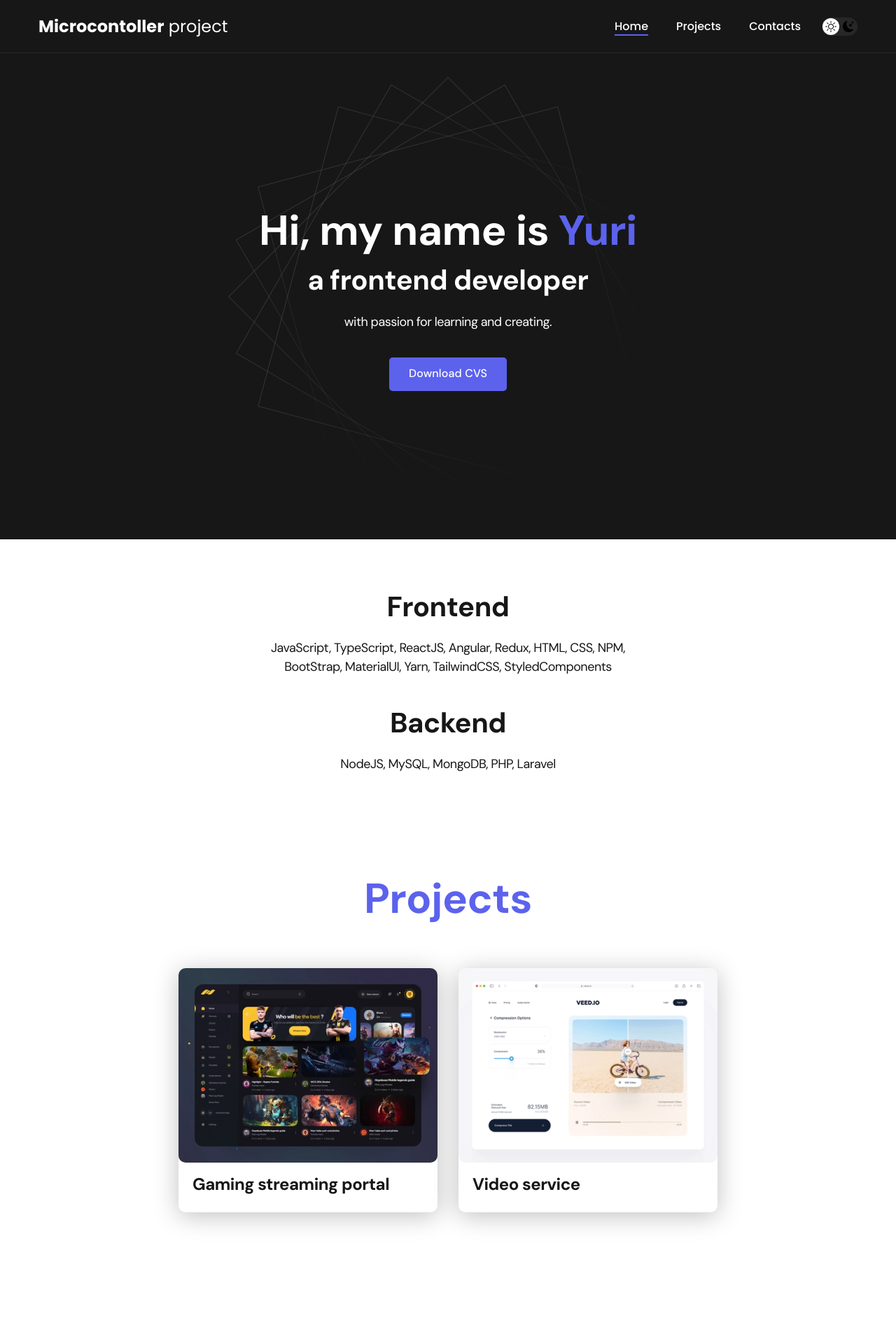
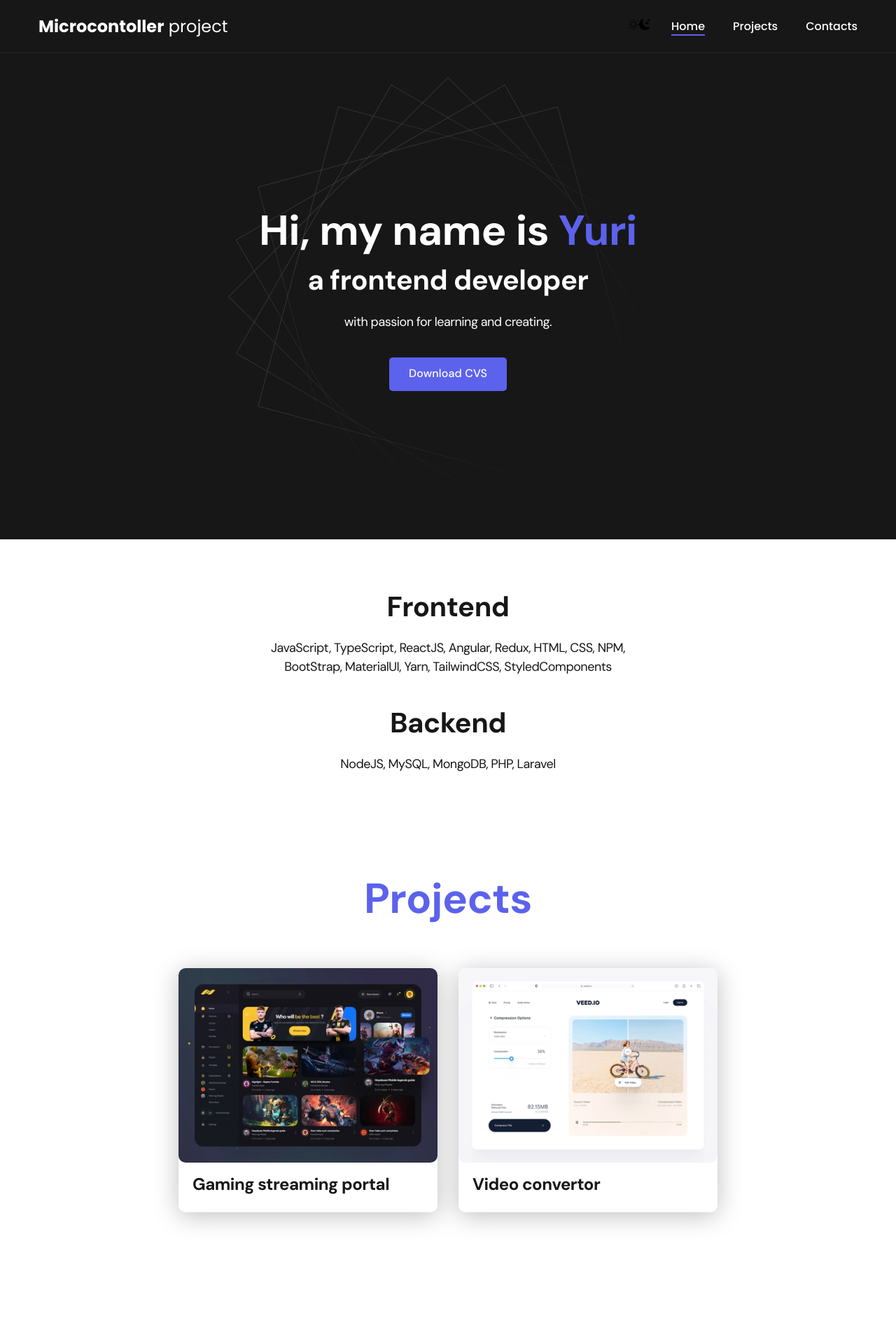
Before and after one commit to Kematin/School-Project, a React (Vite) app in the folder site/: page /projects in a window 1280 px wide. Shown: the top 1887 px of the page at 70% size. Built offline with nearby package versions, Linux system fonts and the light colour scheme.

Commit message:
create helper module, add more logic

```diff
--- /dev/null
+++ b/site/src/components/Project/Project.jsx
@@ -0,0 +1,15 @@
+// styles
+import styles from "./Project.module.css";
+
+function Project({ imageUrl, title }) {
+  return (
+    <li className={styles.project}>
+      <a href="./project-page.html">
+        <img src={imageUrl} alt={title} className={styles.project__img} />
+        <h3 className={styles.project__title}>{title}</h3>
+      </a>
+    </li>
+  );
+}
+
+export default Project;
--- /dev/null
+++ b/site/src/components/Project/Project.module.css
@@ -0,0 +1,18 @@
+.project {
+	max-width: 370px;
+	background-color: var(--project-card-bg);
+	box-shadow: var(--box-shadow);
+	border-radius: 10px;
+}
+
+.project__img {
+	border-radius: 10px;
+}
+
+.project__title {
+	padding: 15px 20px 25px;
+	font-weight: 700;
+	font-size: 24px;
+	line-height: 1.3;
+	color: var(--project-card-text);
+}
--- a/site/src/components/ProjectSection/ProjectSection.jsx
+++ b/site/src/components/ProjectSection/ProjectSection.jsx
@@ -1,9 +1,11 @@
-// imgs
-import project_1 from "../../img/projects/01.jpg";
-import project_2 from "../../img/projects/02.jpg";
+// js data
+import projects from "../../helpers/projectsList";
 
 // styles
 import styles from "./ProjectSection.module.css";
+
+// Components
+import Project from "../Project/Project";
 
 function ProjectSection() {
   return (
@@ -11,26 +13,15 @@ function ProjectSection() {
       <div className="container">
         <h2 className="title-1">Projects</h2>
         <ul className={styles.projects}>
-          <li className={styles.project}>
-            <a href="./project-page.html">
-              <img
-                src={project_1}
-                alt="Project img"
-                className={styles.project__img}
+          {projects.map((project) => {
+            return (
+              <Project
+                key={project.id}
+                title={project.title}
+                imageUrl={project.img}
               />
-              <h3 className={styles.project__title}>Gaming streaming portal</h3>
-            </a>
-          </li>
-          <li className={styles.project}>
-            <a href="./project-page.html">
-              <img
-                src={project_2}
-                alt="Project img"
-                className={styles.project__img}
-              />
-              <h3 className={styles.project__title}>Video service</h3>
-            </a>
-          </li>
+            );
+          })}
         </ul>
       </div>
     </main>
--- a/site/src/components/ProjectSection/ProjectSection.module.css
+++ b/site/src/components/ProjectSection/ProjectSection.module.css
@@ -8,24 +8,6 @@
 	row-gap: 30px;
 }
 
-.project {
-	max-width: 370px;
-	background-color: var(--project-card-bg);
-	box-shadow: var(--box-shadow);
-	border-radius: 10px;
-}
-
-.project__img {
-	border-radius: 10px;
-}
-
-.project__title {
-	padding: 15px 20px 25px;
-	font-weight: 700;
-	font-size: 24px;
-	line-height: 1.3;
-	color: var(--project-card-text);
-}
 
 /* Project details */
 
--- /dev/null
+++ b/site/src/components/UI/DarkButton/DarkButton.module.css
@@ -0,0 +1,43 @@
+
+/* Dark mode btn */
+
+.dark-mode-btn {
+	order: 9;
+
+	position: relative;
+	display: flex;
+	justify-content: space-between;
+
+	width: 51px;
+	height: 26px;
+	padding: 5px;
+
+	border-radius: 50px;
+	background-color: #272727;
+}
+
+.dark-mode-btn::before {
+	content: '';
+
+	position: absolute;
+	top: 1px;
+	left: 1px;
+
+	display: block;
+	width: 24px;
+	height: 24px;
+
+	border-radius: 50%;
+	background-color: #fff;
+
+	transition: left 0.2s ease-in;
+}
+
+.dark-mode-btn--active::before {
+	left: 26px;
+}
+
+.dark-mode-btn__icon {
+	position: relative;
+	z-index: 9;
+}
--- /dev/null
+++ b/site/src/helpers/projectsList.js
@@ -0,0 +1,25 @@
+// imgs
+import project1 from "./../img/projects/01.jpg";
+import project1Big from "./../img/projects/01-big.jpg";
+import project2 from "./../img/projects/02.jpg";
+import project2Big from "./../img/projects/02-big.jpg";
+
+const projects = [
+  {
+    id: 1,
+    title: "Gaming streaming portal",
+    skills: "React, Node.JS, MongoDB",
+    gitHubLink: "https://github.com/Kematin/School-Project",
+    img: project1,
+    imgBig: project1Big,
+  },
+  {
+    id: 2,
+    title: "Video convertor",
+    skills: "React, TS, Node.JS",
+    img: project2,
+    imgBig: project2Big,
+  },
+];
+
+export default projects;
--- a/site/src/styles/main.css
+++ b/site/src/styles/main.css
@@ -128,77 +128,6 @@ body {
 }
 
 
-/* Dark mode btn */
-
-.dark-mode-btn {
-	order: 9;
-
-	position: relative;
-	display: flex;
-	justify-content: space-between;
-
-	width: 51px;
-	height: 26px;
-	padding: 5px;
-
-	border-radius: 50px;
-	background-color: #272727;
-}
-
-.dark-mode-btn::before {
-	content: '';
-
-	position: absolute;
-	top: 1px;
-	left: 1px;
-
-	display: block;
-	width: 24px;
-	height: 24px;
-
-	border-radius: 50%;
-	background-color: #fff;
-
-	transition: left 0.2s ease-in;
-}
-
-.dark-mode-btn--active::before {
-	left: 26px;
-}
-
-.dark-mode-btn__icon {
-	position: relative;
-	z-index: 9;
-}
-
-
-/* Btn outline */
-
-.btn-outline {
-	display: flex;
-	column-gap: 10px;
-	align-items: center;
-
-	height: 48px;
-	padding: 12px 20px;
-
-	border-radius: 5px;
-	border: 1px solid #000;
-	background-color: #fff;
-	color: #000;
-
-	transition: opacity 0.2s ease-in;
-}
-
-.btn-outline:hover {
-	opacity: 0.8;
-}
-
-.btn-outline:active {
-	position: relative;
-	top: 1px;
-}
-
 @media (max-width: 620px) {
 	/* Header  */
 
```
Also changed, not shown: site/src/components/UI/ButtonOutline/ButtonOutline.module.css (added, +27 -0 lines).
